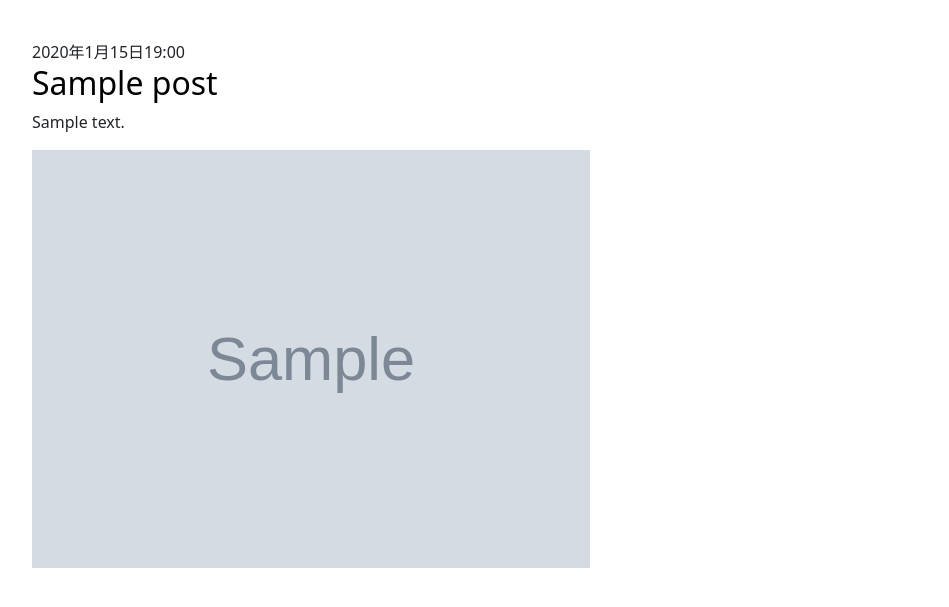
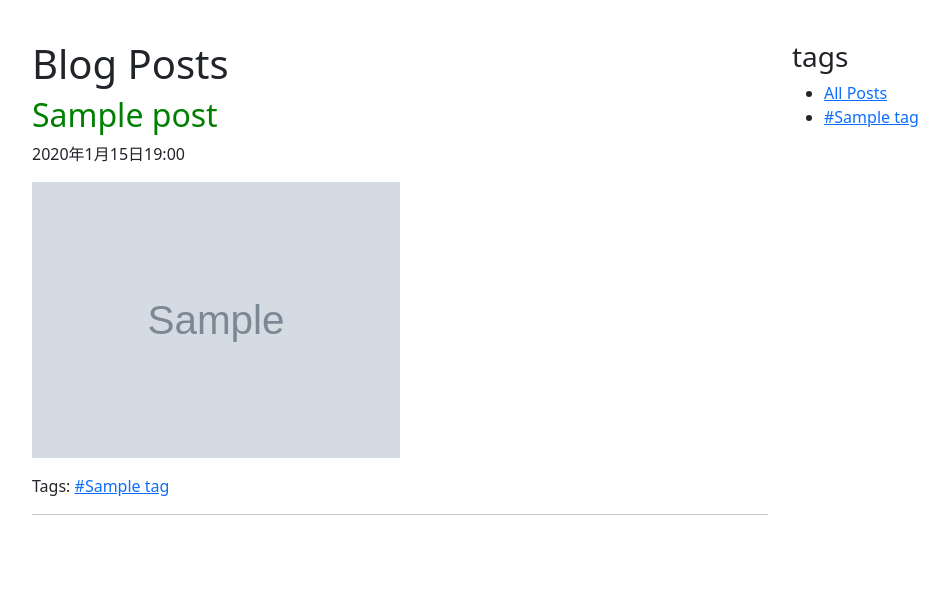
Before and after one commit to u2service/my-first-blog, a Django app: page / in a window 1280 px wide. Shown: the part 106-713 px from the top of the page, without its empty margins (75-1024 px from the left). Run offline with Django 5.2, Linux system fonts and the light colour scheme; tables that the repository leaves empty hold one stand-in row (values such as "Sample post"); grey boxes marked "Sample" are stand-in pictures.

Commit message:
タグを表示

```diff
--- a/blog/admin.py
+++ b/blog/admin.py
@@ -1,4 +1,5 @@
 from django.contrib import admin
-from .models import Post
+from .models import Post, Tag
 
 admin.site.register(Post)
+admin.site.register(Tag)
--- a/blog/models.py
+++ b/blog/models.py
@@ -15,6 +15,9 @@
     # 画像フィールドを追加
     image = models.ImageField(
         upload_to='post_images/', blank=True, null=True)
+    # ここにタグフィールドを追加（多対多リレーションシップ）
+    tags = models.ManyToManyField(
+        'Tag', blank=True, related_name='posts')
 
     def publish(self):
         self.published_date = timezone.now()
@@ -22,3 +25,9 @@
 
     def __str__(self):
         return self.title
+
+class Tag(models.Model):
+    name = models.CharField(max_length=50, unique=True)
+
+    def __str__(self):
+        return self.name
--- a/blog/templates/blog/post_list.html
+++ b/blog/templates/blog/post_list.html
@@ -1,18 +1,55 @@
 {% extends "blog/base.html" %}
 
 {% block content %}
+    <div class="row">
+        <div class="col-md-8">
+            <h1>Blog Posts</h1>
             {% for post in posts %}
-        <article class="post">
+                <div class="post-preview">
+                    <h2><a href="{% url 'post_detail' pk=post.pk %}">{{ post.title }}</a></h2>
+                    <p class="post-date">{{ post.published_date }}</p>
+                <!-- <article class="post">
                     <time class=""date">
                         {{ post.published_date }}
                     </time>
                     <h2><a href="{% url 'post_detail' pk=post.pk %}">{{ post.title }}</a></h2>
-            <p>{{ post.text|linebreaksbr }}</p>
+                    <p>{{ post.text|linebreaksbr }}</p> -->
 
-            {# ここに画像表示のコードを追加 #}
+                    <!-- {# ここに画像表示のコードを追加 #} -->
                     {% if post.image %}
                         <img src="{{ post.image.url }}" alt="{{ post.title }}" width="50%";>
                     {% endif %}
-        </article>
+
+                    <p>{{ post.content|truncatechars:200 }}</p>
+
+                    <!-- ここからタグ表示を追加 -->
+                    {% if post.tags.all %}
+                        <div class="post-tags">
+                            Tags:
+                            {% for tag in post.tags.all %}
+                                <a href="{% url 'post_list' %}?tag={{ tag.name }}" class="tag-link">#{{ tag.name }}</a>
                             {% endfor %}
+                        </div>
+                    {% endif %}
+                    <hr>
+                </div>
+                <!-- 投稿が一つもない場合 -->
+                {% empty %}
+                    <p>No posts found.</p>
+            {% endfor %}
+        </div>
+
+        <div class="col-md-4">
+            <h3>tags</h3>
+            <ul class="tag-list">
+                <li><a href="{% url 'post_list' %}">All Posts</a></li> {# 全ての投稿を表示するリンク #}
+                {% for tag in all_tags %}
+                    <li><a href="{% url 'post_list' %}?tag={{ tag.name }}">#{{ tag.name }}</a></li>
+                {% endfor %}
+            </ul>
+        </div>
+    </div>
+
+
+        <!-- </article> -->
 {% endblock %}
--- a/blog/views.py
+++ b/blog/views.py
@@ -1,15 +1,29 @@
-from django.shortcuts import render
+# from django.shortcuts import render
 from django.utils import timezone
-from .models import Post
-from django.shortcuts import render, get_object_or_404
+from .models import Post, Tag
+from django.shortcuts import render, redirect, get_object_or_404
 from .forms import PostForm
-from django.shortcuts import redirect
+# from django.shortcuts import redirect
 
 def post_list(request):
-    # published_date フィールドを降順(新しい順)にソート
-    posts = Post.objects.all().order_by('-published_date')
+    # Tagで絞り込む場合
+    # URLのクエリパラメータからタグ名を取得
+    tag_name = request.GET.get('tag')
+    if tag_name:
+        tag = get_object_or_404(Tag, name=tag_name)
+        # 関連する投稿をフィルタリング
+        posts = tag.posts.all().order_by('-published_date')
+    else:
+        # 全ての投稿を取得
+        posts = Post.objects.all().order_by('-published_date')
+
+    # サイドバーに表示するためのタグ一覧
+    all_tags = Tag.objects.all().order_by('name')
+
+    # # published_date フィールドを降順(新しい順)にソート
+    # posts = Post.objects.all().order_by('-published_date')
     # posts = Post.objects.filter(published_date__lte=timezone.now()).order_by('published_date')
-    return render(request, 'blog/post_list.html', {'posts': posts})
+    return render(request, 'blog/post_list.html', {'posts': posts, 'all_tags': all_tags})
 
 def post_detail(request, pk):
     post = get_object_or_404(Post, pk=pk)
@@ -32,7 +46,7 @@
 def post_edit(request, pk):
     post = get_object_or_404(Post, pk=pk)
     if request.method == "POST":
-        form = PostForm(request.POST, request.Files, instance=post)
+        form = PostForm(request.POST, request.FILES, instance=post)
         if form.is_valid():
             post = form.save(commit=False)
             post.author = request.user
```
Also changed, not shown: blog/forms.py (+10 -2 lines), blog/templates/blog/post_detail.html (+10 -0 lines), blog/migrations/0003_tag_post_tags.py (added), media/post_images/dog.jpg (added). Lines whose indentation alone changed are shown as unchanged.
